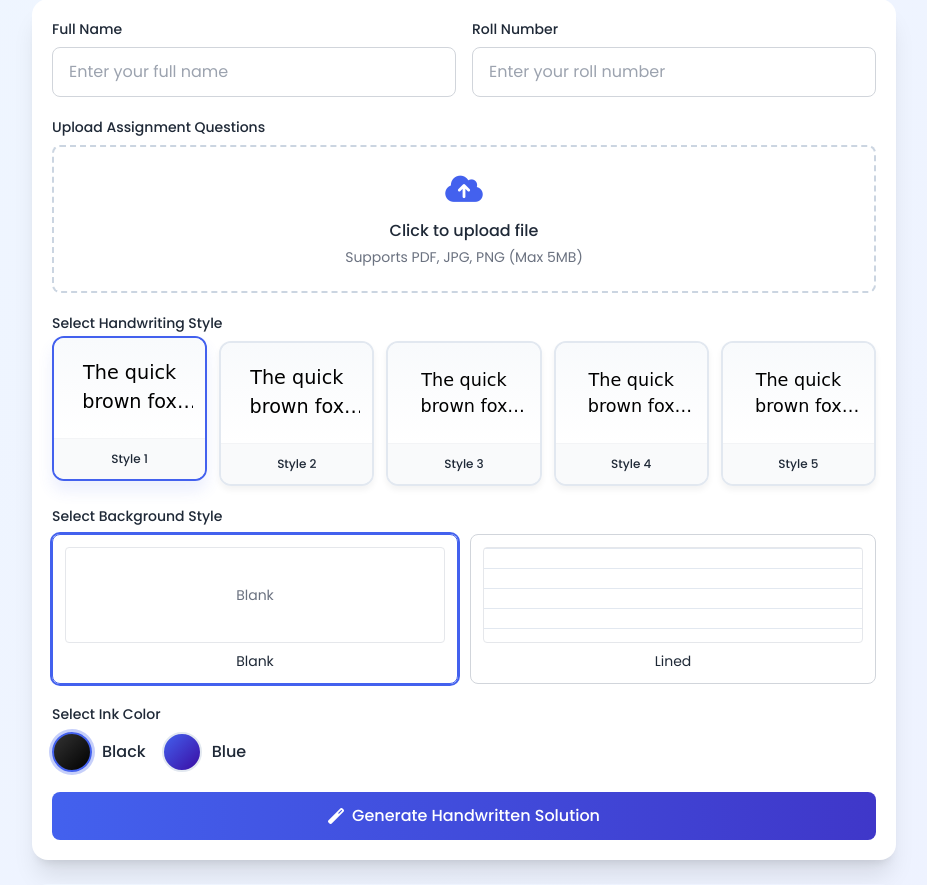
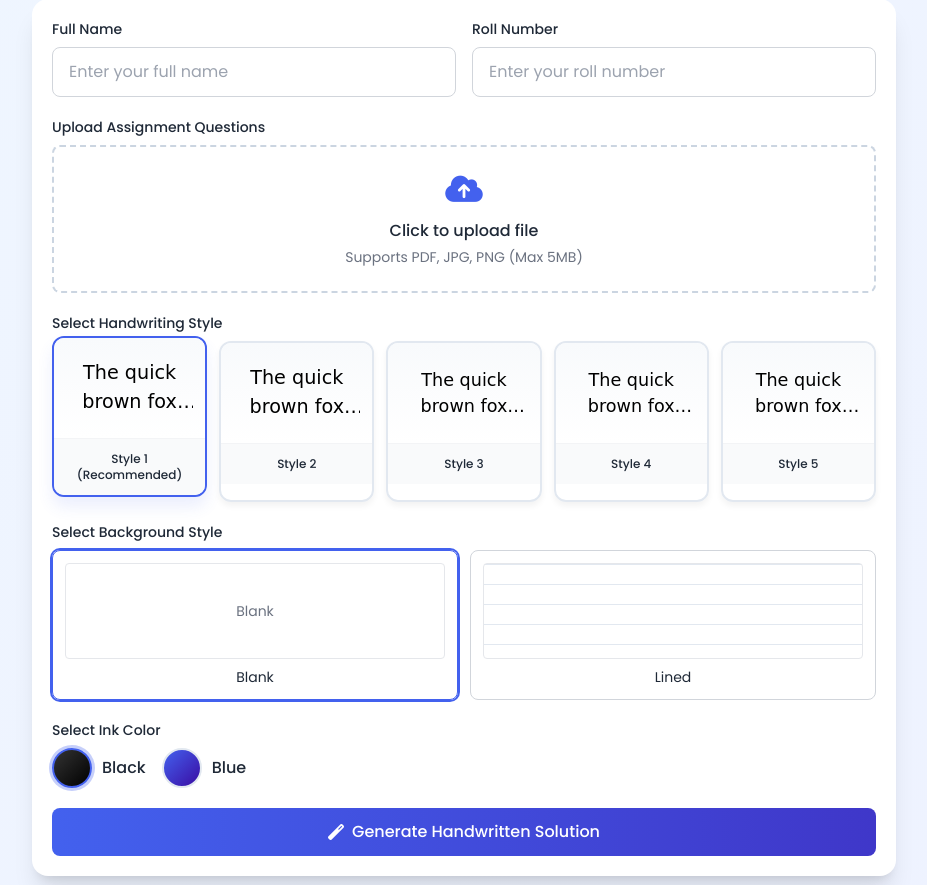
Before and after one commit to codefy123/codefy, a Flask app: page / in a window 1280 px wide. Shown: the part 225-1110 px from the top of the page, without its empty margins (176-1103 px from the left). Run offline with Flask 3, Linux system fonts and the light colour scheme; some libraries are stand-ins or nearby versions.

Commit message:
index.html

```diff
--- a/templates/index.html
+++ b/templates/index.html
@@ -340,7 +340,7 @@
                                 <p class="handwriting-1">The quick brown fox jumps over the lazy dog</p>
                             </div>
                             <div class="p-3 bg-gray-50 dark:bg-gray-700 border-t border-gray-100 dark:border-gray-600">
-                                <p class="text-xs text-center font-medium">Style 1</p>
+                                <p class="text-xs text-center font-medium">Style 1 (Recommended)</p>
                             </div>
                         </div>
                         <div class="handwriting-card" data-style="2">
```
